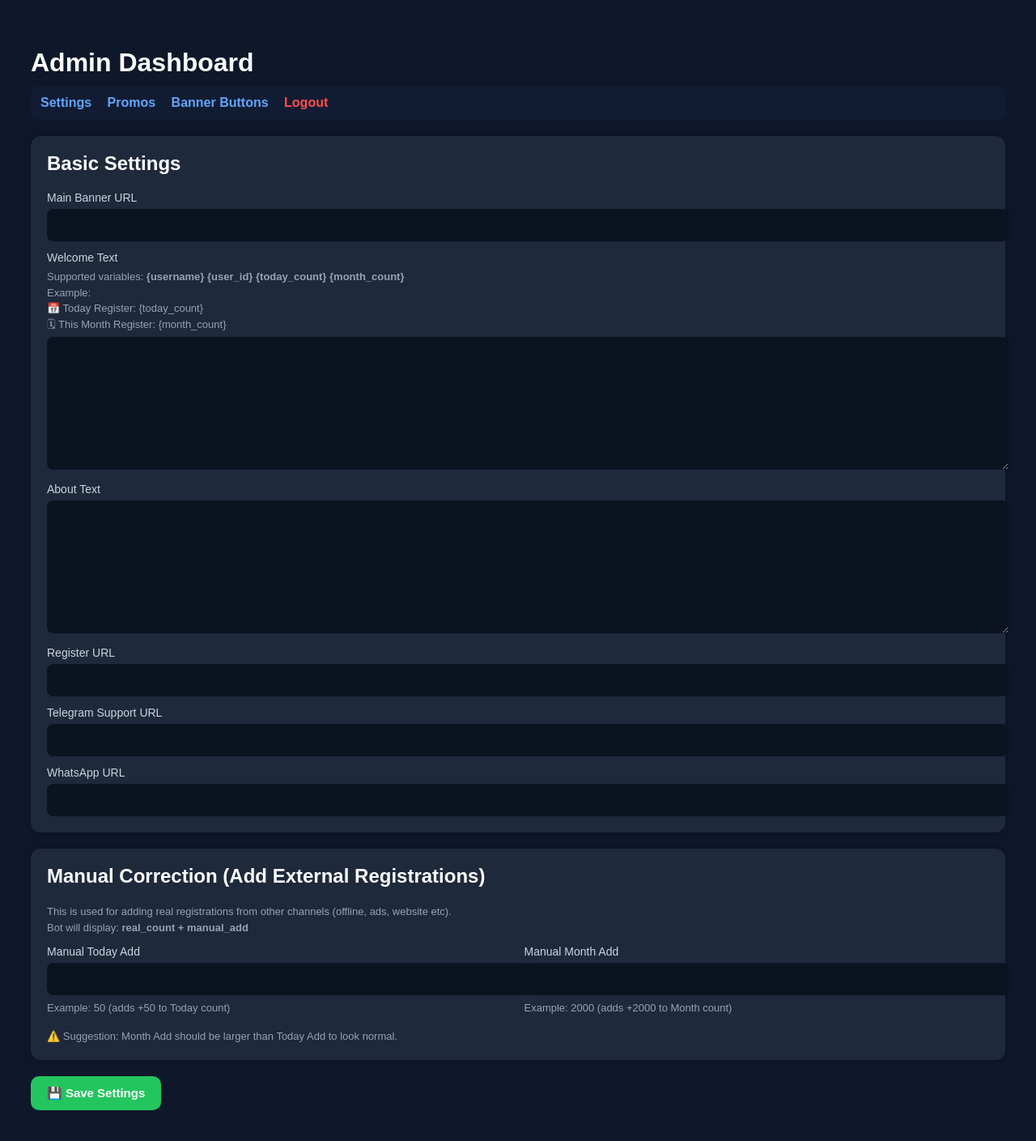
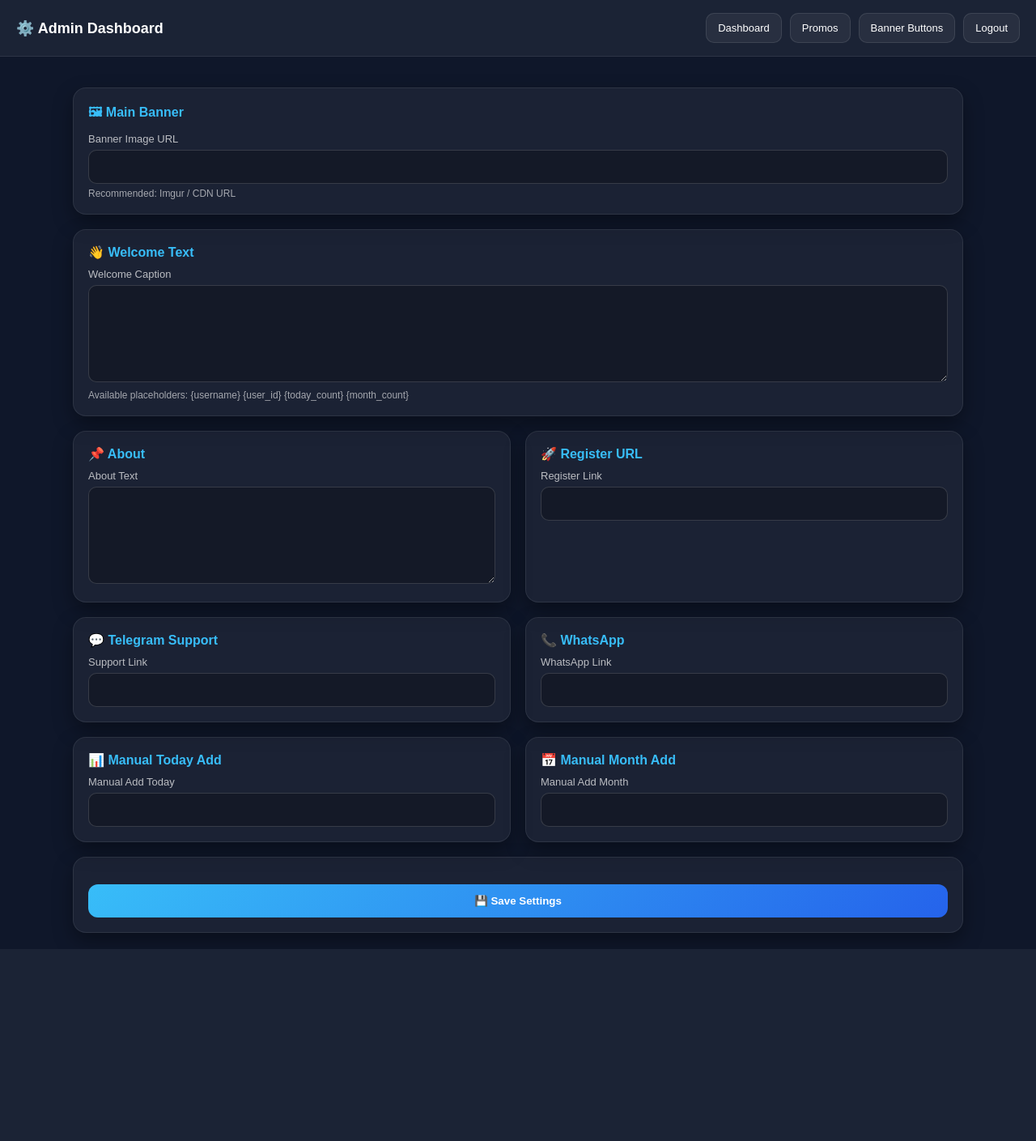
Before and after one commit to Dreamchaser-aus/captaintest12, a Flask app: page /admin in a window 1280 px wide. Shown: the whole page at 81% size. After the commit the page ends 1172 px from the top, so only its background shows below. Run offline with Flask 3, Linux system fonts and the light colour scheme; the visitor is signed in with stand-in values (Sample User, id 1); data that the repository does not hold is empty; some libraries are stand-ins or nearby versions.

Commit message:
Update dashboard.html

```diff
--- a/templates/dashboard.html
+++ b/templates/dashboard.html
@@ -1,177 +1,223 @@
 <!DOCTYPE html>
-<html>
+<html lang="en">
 <head>
-    <title>Dashboard</title>
-    <meta charset="utf-8" />
+  <meta charset="UTF-8">
+  <meta name="viewport" content="width=device-width, initial-scale=1.0">
+  <title>Admin Dashboard</title>
   <style>
     body {
-            font-family: Arial;
+      margin: 0;
+      font-family: Arial, sans-serif;
       background: #0f172a;
       color: white;
-            padding: 30px;
     }
+
+    .topbar {
+      background: rgba(255,255,255,0.05);
+      border-bottom: 1px solid rgba(255,255,255,0.08);
+      padding: 16px 20px;
+      display: flex;
+      justify-content: space-between;
+      align-items: center;
+    }
+
+    .topbar h2 {
+      margin: 0;
+      font-size: 18px;
+    }
+
     .nav {
-            margin-bottom: 20px;
-            padding: 12px;
-            background: #111c33;
+      display: flex;
+      gap: 10px;
+    }
+
+    .nav a {
+      text-decoration: none;
+      padding: 10px 14px;
       border-radius: 10px;
+      font-size: 13px;
+      background: rgba(255,255,255,0.06);
+      border: 1px solid rgba(255,255,255,0.1);
+      color: white;
+      transition: 0.2s;
     }
-        .nav a {
-            color: #60a5fa;
-            text-decoration: none;
-            margin-right: 15px;
-            font-weight: bold;
+
+    .nav a:hover {
+      background: rgba(56,189,248,0.2);
+      border-color: rgba(56,189,248,0.4);
     }
-        .nav a:hover {
-            text-decoration: underline;
+
+    .container {
+      max-width: 1100px;
+      margin: auto;
+      padding: 20px;
     }
-        .nav .logout {
-            color: #ff4d4d;
+
+    .grid {
+      display: grid;
+      grid-template-columns: 1fr 1fr;
+      gap: 18px;
+      margin-top: 18px;
     }
-        .box {
-            background: #1e293b;
-            padding: 20px;
-            border-radius: 12px;
-            margin-bottom: 20px;
-            box-shadow: 0 0 10px rgba(0,0,0,0.25);
+
+    .card {
+      background: rgba(255,255,255,0.05);
+      border: 1px solid rgba(255,255,255,0.08);
+      border-radius: 16px;
+      padding: 18px;
+      box-shadow: 0 10px 25px rgba(0,0,0,0.35);
     }
-        h1 {
-            margin-bottom: 10px;
+
+    .card h3 {
+      margin: 0 0 10px;
+      font-size: 16px;
+      color: #38bdf8;
     }
-        h2 {
-            margin-top: 0;
+
+    label {
+      font-size: 13px;
+      display: block;
+      margin-bottom: 6px;
+      color: rgba(255,255,255,0.7);
     }
-        label {
-            display: block;
-            margin-top: 12px;
-            font-size: 14px;
-            color: #cbd5e1;
-        }
+
     input, textarea {
       width: 100%;
       padding: 12px;
-            margin-top: 6px;
-            border-radius: 8px;
-            border: none;
+      border-radius: 10px;
+      border: 1px solid rgba(255,255,255,0.15);
+      background: rgba(0,0,0,0.25);
+      color: white;
+      font-size: 14px;
       outline: none;
-            font-size: 14px;
-            background: #0b1220;
-            color: white;
+      box-sizing: border-box;
     }
+
     textarea {
-            height: 140px;
+      min-height: 120px;
       resize: vertical;
     }
-        button {
-            padding: 12px 20px;
-            background: #22c55e;
+
+    input:focus, textarea:focus {
+      border-color: #38bdf8;
+      box-shadow: 0 0 0 2px rgba(56,189,248,0.25);
+    }
+
+    .btn {
+      width: 100%;
+      padding: 13px;
+      border: none;
+      border-radius: 12px;
+      background: linear-gradient(135deg, #38bdf8, #2563eb);
       color: white;
-            border: none;
-            border-radius: 10px;
+      font-weight: bold;
       cursor: pointer;
-            font-size: 15px;
-            font-weight: bold;
+      margin-top: 15px;
+      transition: 0.2s;
     }
-        button:hover {
-            background: #16a34a;
+
+    .btn:hover {
+      opacity: 0.9;
+      transform: translateY(-1px);
     }
-        .hint {
-            color: #94a3b8;
-            font-size: 13px;
-            margin-top: 6px;
-            line-height: 1.5;
+
+    .full {
+      grid-column: span 2;
     }
-        .split {
-            display: grid;
-            grid-template-columns: 1fr 1fr;
-            gap: 15px;
+
+    .small {
+      font-size: 12px;
+      opacity: 0.6;
+      margin-top: 5px;
     }
-        @media(max-width: 900px) {
-            .split {
+
+    @media(max-width: 850px){
+      .grid {
         grid-template-columns: 1fr;
       }
+      .full {
+        grid-column: span 1;
       }
-        .section-title {
-            font-size: 16px;
-            font-weight: bold;
-            margin-top: 15px;
-            color: #facc15;
     }
   </style>
 </head>
-
 <body>
 
-<h1>Admin Dashboard</h1>
-
+  <div class="topbar">
+    <h2>⚙️ Admin Dashboard</h2>
     <div class="nav">
-    <a href="/admin">Settings</a>
+      <a href="/admin">Dashboard</a>
       <a href="/admin/promos">Promos</a>
       <a href="/admin/banner_buttons">Banner Buttons</a>
-    <a href="/admin/logout" class="logout">Logout</a>
+      <a href="/admin/logout">Logout</a>
+    </div>
   </div>
 
+  <div class="container">
     <form method="POST">
 
-    <div class="box">
-        <h2>Basic Settings</h2>
+      <div class="grid">
 
-        <label>Main Banner URL</label>
+        <div class="card full">
+          <h3>🖼 Main Banner</h3>
+          <label>Banner Image URL</label>
           <input type="text" name="main_banner" value="{{ data.main_banner }}">
+          <div class="small">Recommended: Imgur / CDN URL</div>
+        </div>
 
-        <label>Welcome Text</label>
-        <div class="hint">
-            Supported variables:
-            <b>{username}</b> <b>{user_id}</b> <b>{today_count}</b> <b>{month_count}</b><br>
-            Example:<br>
-            📅 Today Register: {today_count}<br>
-            🗓 This Month Register: {month_count}
+        <div class="card full">
+          <h3>👋 Welcome Text</h3>
+          <label>Welcome Caption</label>
+          <textarea name="welcome_text">{{ data.welcome_text }}</textarea>
+          <div class="small">
+            Available placeholders: {username} {user_id} {today_count} {month_count}
           </div>
-        <textarea name="welcome_text">{{ data.welcome_text }}</textarea>
+        </div>
 
+        <div class="card">
+          <h3>📌 About</h3>
           <label>About Text</label>
           <textarea name="about_text">{{ data.about_text }}</textarea>
+        </div>
 
-        <label>Register URL</label>
+        <div class="card">
+          <h3>🚀 Register URL</h3>
+          <label>Register Link</label>
           <input type="text" name="register_url" value="{{ data.register_url }}">
+        </div>
 
-        <label>Telegram Support URL</label>
+        <div class="card">
+          <h3>💬 Telegram Support</h3>
+          <label>Support Link</label>
           <input type="text" name="telegram_support" value="{{ data.telegram_support }}">
+        </div>
 
-        <label>WhatsApp URL</label>
+        <div class="card">
+          <h3>📞 WhatsApp</h3>
+          <label>WhatsApp Link</label>
           <input type="text" name="whatsapp_url" value="{{ data.whatsapp_url }}">
         </div>
 
-    <div class="box">
-        <h2>Manual Correction (Add External Registrations)</h2>
-
-        <div class="hint">
-            This is used for adding real registrations from other channels (offline, ads, website etc).<br>
-            Bot will display: <b>real_count + manual_add</b>
+        <div class="card">
+          <h3>📊 Manual Today Add</h3>
+          <label>Manual Add Today</label>
+          <input type="number" name="manual_today_add" value="{{ data.manual_today_add }}">
         </div>
 
-        <div class="split">
-            <div>
-                <label>Manual Today Add</label>
-                <input type="text" name="manual_today_add" value="{{ data.manual_today_add }}">
-                <div class="hint">Example: 50 (adds +50 to Today count)</div>
+        <div class="card">
+          <h3>📅 Manual Month Add</h3>
+          <label>Manual Add Month</label>
+          <input type="number" name="manual_month_add" value="{{ data.manual_month_add }}">
         </div>
 
-            <div>
-                <label>Manual Month Add</label>
-                <input type="text" name="manual_month_add" value="{{ data.manual_month_add }}">
-                <div class="hint">Example: 2000 (adds +2000 to Month count)</div>
-            </div>
+        <div class="card full">
+          <button class="btn" type="submit">💾 Save Settings</button>
         </div>
 
-        <div class="hint" style="margin-top:15px;">
-            ⚠️ Suggestion: Month Add should be larger than Today Add to look normal.
-        </div>
       </div>
 
-    <button type="submit">💾 Save Settings</button>
-
     </form>
+  </div>
 
 </body>
 </html>
```
Lines whose indentation alone changed are shown as unchanged.
